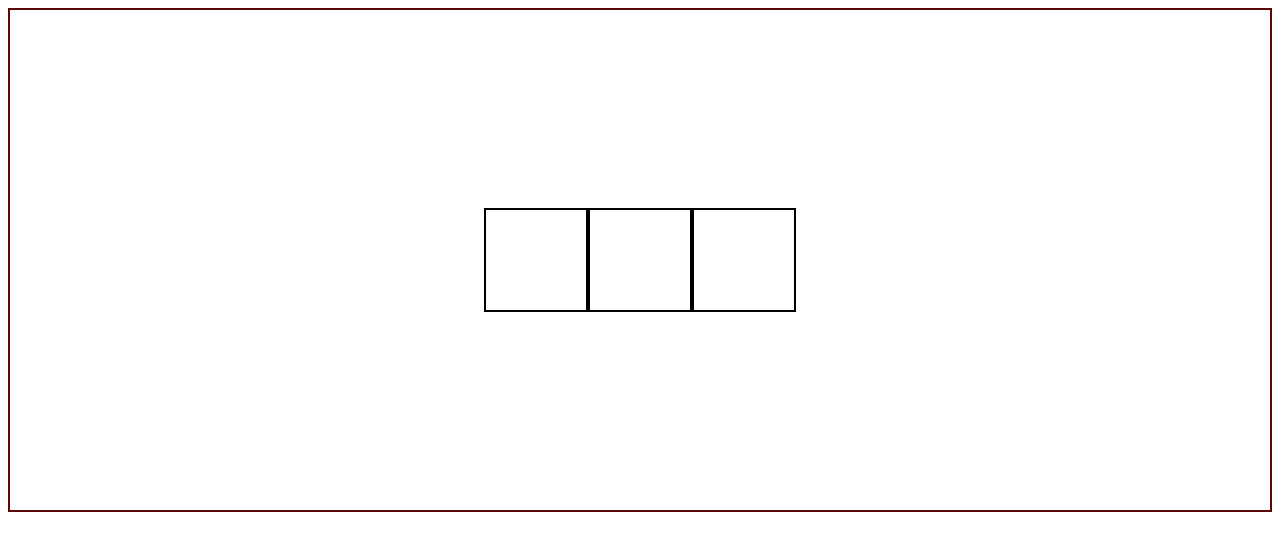
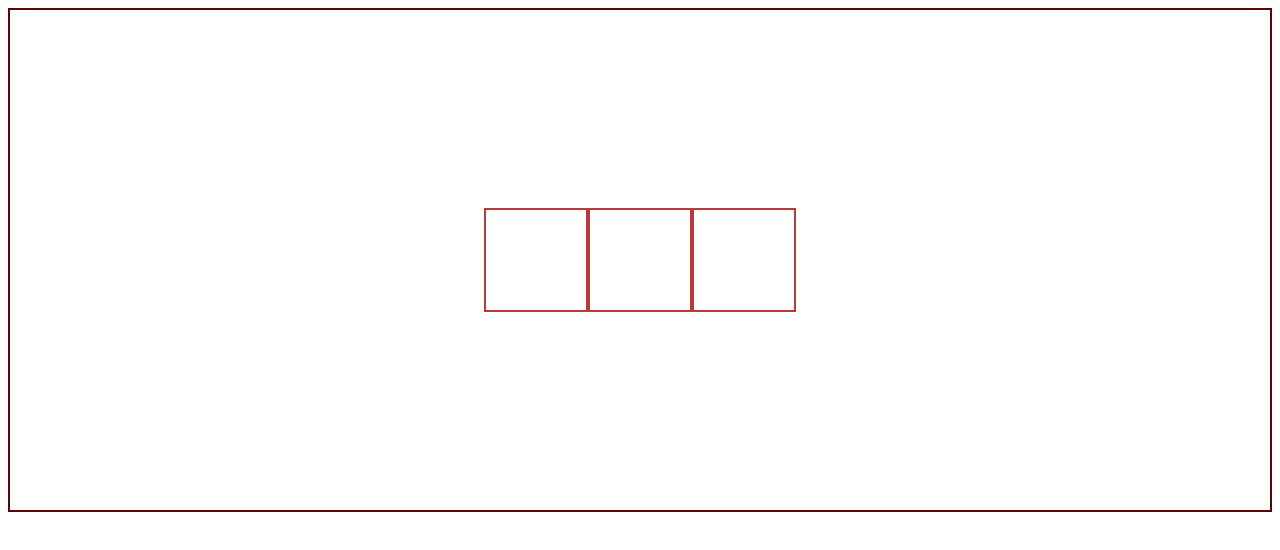
Before and after one commit to Serge-Albert/-, a plain HTML site: page index.html in a window 1280 px wide. Drawn offline with Linux system fonts and the light colour scheme.

Commit message:
изьеняет цвет границы

```diff
--- a/index.html
+++ b/index.html
@@ -7,7 +7,7 @@
 
     <style>
         .element {
-            border: 2px solid black;
+            border: 2px solid rgb(186, 57, 57);
             height: 100px;
             width: 100px;
         }
```
